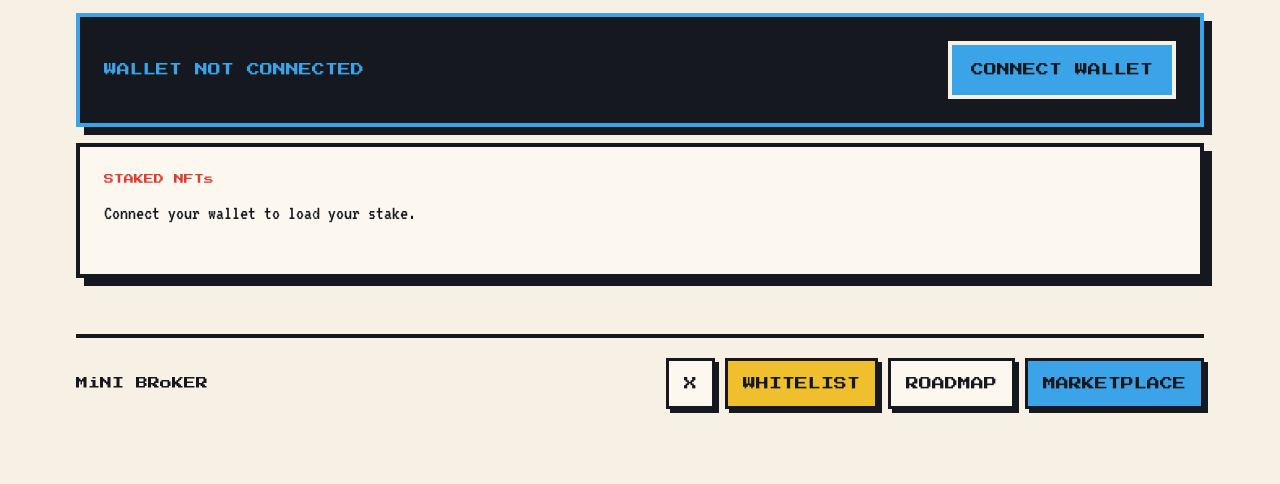
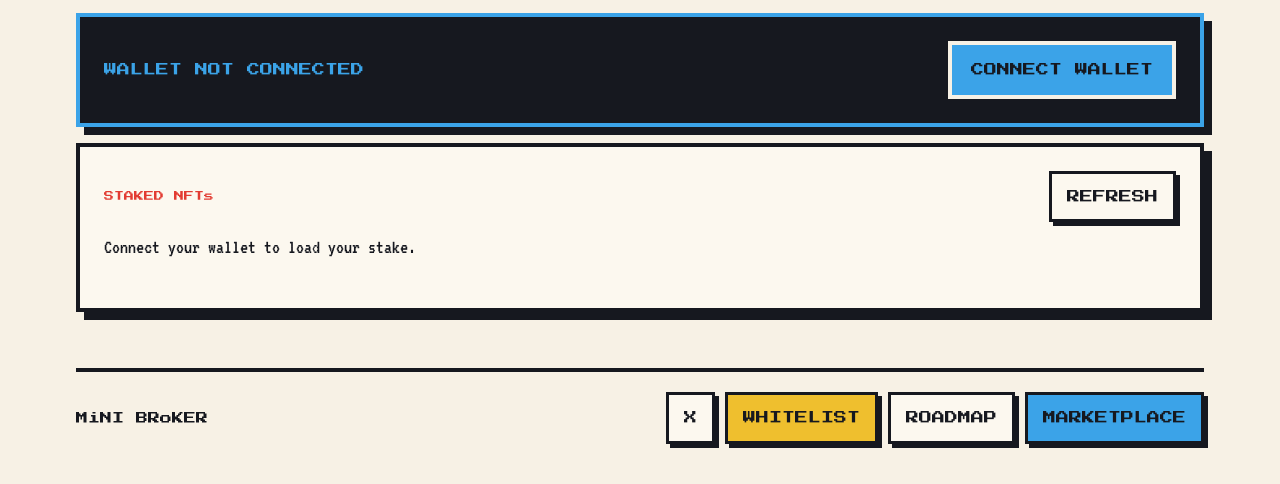
Before and after one commit to Mochipfps/ddss, a plain HTML site: page mystack/index.html in a window 1280 px wide. Shown: the part 337-821 px from the top of the page. Before the commit the page ends 800 px from the top, so only its background shows below. Drawn offline with Linux system fonts and the light colour scheme.

Commit message:
Add refresh button to STAKED NFTs section

```diff
--- a/mystack/index.html
+++ b/mystack/index.html
@@ -23,7 +23,10 @@
 <div id="mb-wallet-bar"></div>
 
 <div class="panel">
-  <span class="kicker">STAKED NFTs</span>
+  <div class="row" style="justify-content:space-between">
+    <span class="kicker">STAKED NFTs</span>
+    <button class="btn btn--sm" id="ms-refresh">REFRESH</button>
+  </div>
   <p class="txt" id="ms-msg">Connect your wallet to load your stake.</p>
   <div class="gcard" id="ms-grid"></div>
   <p class="note note--red" id="ms-err"></p>
```
